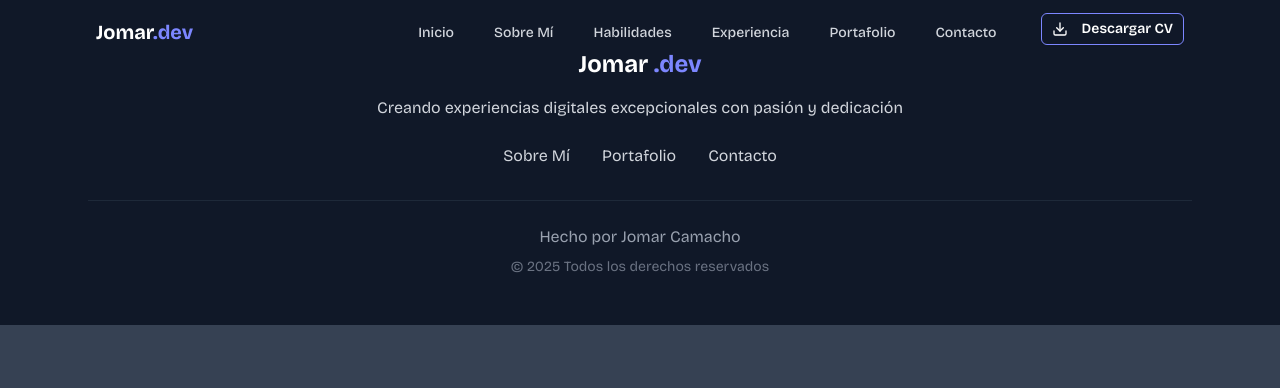
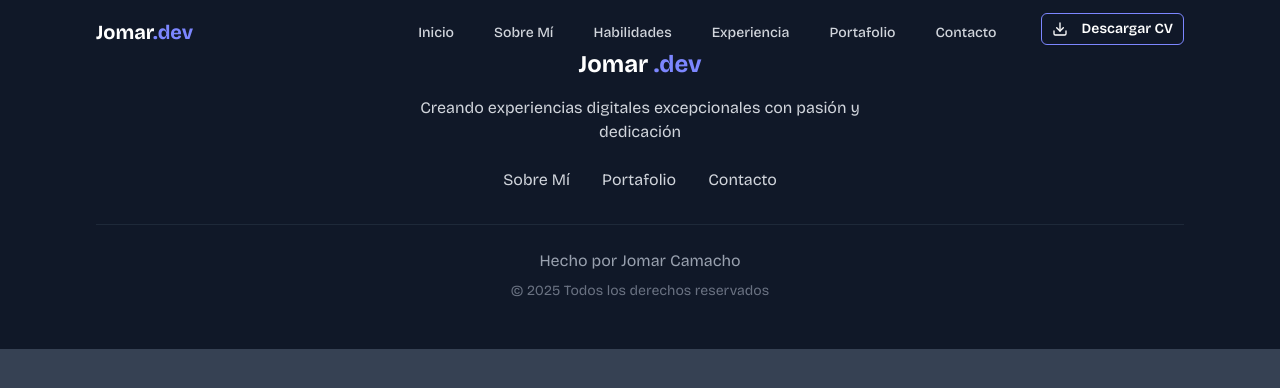
Before and after one commit to JCPROdev/portfolio-2025, a Next.js app: page / in a window 1280 px wide. Shown: the top 388 px of the page. Built offline with nearby package versions, Linux system fonts and the light colour scheme.

Commit message:
style(layout): add desktop responsiveness and animations to footer

```diff
--- a/components/layout/Footer.tsx
+++ b/components/layout/Footer.tsx
@@ -1,37 +1,68 @@
 "use client";
+
+import { motion } from "motion/react";
 
 function Footer() {
   return (
     <footer className="bg-gray-900 text-white py-12 relative">
-      <div className="max-w-6xl mx-auto px-4 sm:px-6">
+      <div className="max-w-6xl mx-auto px-4 sm:px-6 lg:px-8">
         <div className="text-center">
-          <h3 className="text-2xl font-bold mb-4">
-            Jomar <span className="text-indigo-400">.dev</span>
-          </h3>
-          <p className="text-gray-300 mb-6 mx-auto">
-            Creando experiencias digitales excepcionales con pasión y dedicación
-          </p>
+          <motion.div
+            initial={{ opacity: 0, y: 20 }}
+            whileInView={{ opacity: 1, y: 0 }}
+            transition={{ duration: 0.6 }}
+            viewport={{ once: true }}
+          >
+            <h3 className="text-2xl font-bold mb-4">
+              Jomar <span className="text-indigo-400">.dev</span>
+            </h3>
+            <p className="text-gray-300 mb-6 max-w-md mx-auto">
+              Creando experiencias digitales excepcionales con pasión y
+              dedicación
+            </p>
+          </motion.div>
 
-          <div className="flex justify-center space-x-8 mb-8">
-            <a href="#about" className="text-gray-300 hover:text-white">
+          <motion.div
+            className="flex justify-center space-x-8 mb-8"
+            initial={{ opacity: 0, y: 20 }}
+            whileInView={{ opacity: 1, y: 0 }}
+            transition={{ duration: 0.6, delay: 0.2 }}
+            viewport={{ once: true }}
+          >
+            <a
+              href="#about"
+              className="text-gray-300 hover:text-white transition-colors duration-200"
+            >
               Sobre Mí
             </a>
-            <a href="#portfolio" className="text-gray-300 hover:text-white">
+            <a
+              href="#portfolio"
+              className="text-gray-300 hover:text-white transition-colors duration-200"
+            >
               Portafolio
             </a>
-            <a href="#contact" className="text-gray-300 hover:text-white">
+            <a
+              href="#contact"
+              className="text-gray-300 hover:text-white transition-colors duration-200"
+            >
               Contacto
             </a>
-          </div>
+          </motion.div>
 
-          <div className="border-t border-gray-800 pt-6">
+          <motion.div
+            className="border-t border-gray-800 pt-6"
+            initial={{ opacity: 0, y: 20 }}
+            whileInView={{ opacity: 1, y: 0 }}
+            transition={{ duration: 0.6, delay: 0.4 }}
+            viewport={{ once: true }}
+          >
             <p className="text-gray-400 flex items-center justify-center">
               Hecho por Jomar Camacho
             </p>
             <p className="text-gray-500 text-sm mt-2">
               © 2025 Todos los derechos reservados
             </p>
-          </div>
+          </motion.div>
         </div>
       </div>
     </footer>
```
